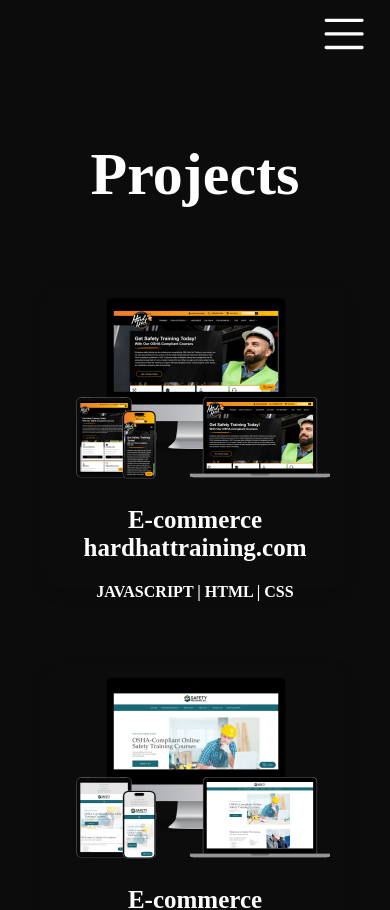
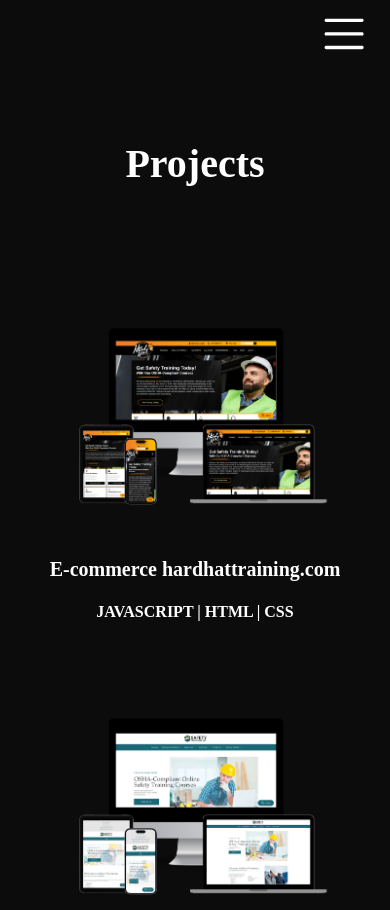
Before and after one commit to JeniferMLlerena/LangfossDev, a React (Create React App) app in the folder my-portafolio/: page /projects in a window 390 px wide. Shown: the top 910 px of the page. Built offline with nearby package versions, Linux system fonts and the light colour scheme.

Commit message:
try to push it heroku

```diff
--- a/my-portafolio/src/components/ProjectItem.js
+++ b/my-portafolio/src/components/ProjectItem.js
@@ -11,7 +11,7 @@ function ProjectItem({ image, name, skills, id }) {
       }}
     >
       <div style={{ backgroundImage: `url(${image})` }} className="bgImage" />
-      <h1> {name} </h1>
+      <h2> {name} </h2>
       <h4> {skills.toUpperCase()} </h4>
     </div>
   );
--- a/my-portafolio/src/helpers/ProjectList.js
+++ b/my-portafolio/src/helpers/ProjectList.js
@@ -22,12 +22,12 @@ export const ProjectList = [
     skills: "JavaScript | HTML | CSS",
   },
   {
-    name: "E-commerce Scissorliftsafetytraining.com",
+    name: "E-commerce scissorliftsafetytraining.com",
     image: Proj4,
     skills: "JavaScript | HTML | CSS",
   },
   {
-    name: "E-commerce Skidsteersafetytraining.com",
+    name: "E-commerce skidsteersafetytraining.com",
     image: Proj5,
     skills: "JavaScript | HTML | CSS",
   },
--- a/my-portafolio/src/pages/ProjectDisplay.js
+++ b/my-portafolio/src/pages/ProjectDisplay.js
@@ -9,10 +9,10 @@ function ProjectDisplay() {
   const project = ProjectList[id];
   return (
     <div className="project">
-      <h1> {project.name}</h1>
+      <h1> {project.name.toUpperCase()}</h1>
       <img src={project.image} alt={project.name}/>
       <p>
-        <b>Skills:</b> {project.skills}
+        <b>SKILLS:</b> {project.skills.toUpperCase()}
       </p>
       <SlSocialGithub />
     </div>
--- a/my-portafolio/src/pages/Projects.js
+++ b/my-portafolio/src/pages/Projects.js
@@ -7,6 +7,7 @@ function Projects() {
   return (
     <div className="projects">
       <h1>Projects</h1>
+      <br />
       <div className="projectList">
         {ProjectList.map((project, index) => {
           return (
--- a/my-portafolio/src/styles/ProjectDisplay.css
+++ b/my-portafolio/src/styles/ProjectDisplay.css
@@ -5,11 +5,13 @@
     justify-content: center;
     align-items: center;
     flex-direction: column;
+    background-color: #000;
+    font-family: "Roboto Mono";
   }
 
   .project h1 {
     margin-top: 50px;
-    color: #3e497a;
+    color: #eb3894;
     font-size: 35px;
   }
   .project img {
@@ -18,11 +20,11 @@
   }
 
   .project p {
-    font-size: 40px;
-    color: #3e497a;
+    font-size: 30px;
+    color: #fff;
   }
 
   .project svg {
     font-size: 60px;
-    color: #3e497a;
+    color: #eb1f85;
   }
--- a/my-portafolio/src/styles/Projects.css
+++ b/my-portafolio/src/styles/Projects.css
@@ -1,76 +1,65 @@
 .projects {
   width: 100%;
-    height: auto;
-    display: flex;
-    justify-content: center;
-    align-items: center;
-    flex-direction: column;
   background-color: #0c0c0c;
   color: #fff;
+  text-align: center;
 }
+
 .projects h1 {
-    text-align: center;
-    color: #fff;
-    font-size: 60px;
-    font-weight: bolder;
+  background-color: #0c0c0c;
+  margin-top: 0px;
+  padding-top: 40px;
+  padding-bottom: 40px;
+  font-size: 40px;
+}
+
+.projects h2 {
+  font-size: 20px;
 }
 
 .projectList {
-    width: 70vw;
-    height: auto;
-    display: grid;
-    grid-template-columns: 1fr 1fr 1fr;
-    place-items: center;
-  }
-
-  /* MENU ITEM STYLING */
-
-  .projectItem {
-    border-radius: 15px;
-    width: 300px;
-    height: 300px;
-    margin: 40px;
-    box-shadow: 0px 3px 15px rgba(0, 0, 0, 0.2);
-    text-align: center;
-  }
-  .projectItem:hover {
-    box-shadow: 0px 3px 15px rgba(0, 0, 0, 0.5);
-    transition: 0.3s ease-in;
+  width: 70%;
+  margin: 0 auto;
+  display: flex;
+  flex-wrap: wrap;
+  justify-content: space-around;
+  align-items: center;
   cursor: pointer;
 }
 
-  .projectItem .bgImage {
+.bgImage {
   border-top-left-radius: 15px;
   border-top-right-radius: 15px;
   width: 100%;
-    height: 200px;
+  height: 250px;
   background-position: center;
   background-repeat: no-repeat;
   background-size: cover;
 }
 
-  .projectItem h1 {
-    font-size: 25px;
+.projectItem {
+  width: 500px;
+  margin: 0px;
+  padding: 40px;
 }
 
-  @media only screen and (max-width: 1300px) {
+.projectItem:hover {
+  box-shadow: 0px 3px 15px rgba(90, 90, 90, 0.5);
+  transition: 0.3s ease-in;
+}
+
+@media only screen and (max-width: 1600px) {
   .projectList {
-      grid-template-columns: 1fr 1fr;
+    width: 85%;
+  }
+
+  .projectItem {
+    width: 300px;
+    margin: 0px;
+    padding: 20px;
+  }
+
+  .projectItem:hover {
+    box-shadow: 0px;
   }
 }
-
-  @media only screen and (max-width: 800px) {
-    .projectList {
-      grid-template-columns: 1fr;
-    }
-  }
-
-  @media only screen and (max-width: 800px) {
-    .projectList {
-      width: 100%;
-    }
-    .projectItem {
-      width: 300px;
-      height: 300px;
-    }
-  }
```
Also changed, not shown: package.json (+14 -1 lines), 1 other file (tests, documents, lock files or other folders). Lines whose indentation alone changed are shown as unchanged.
